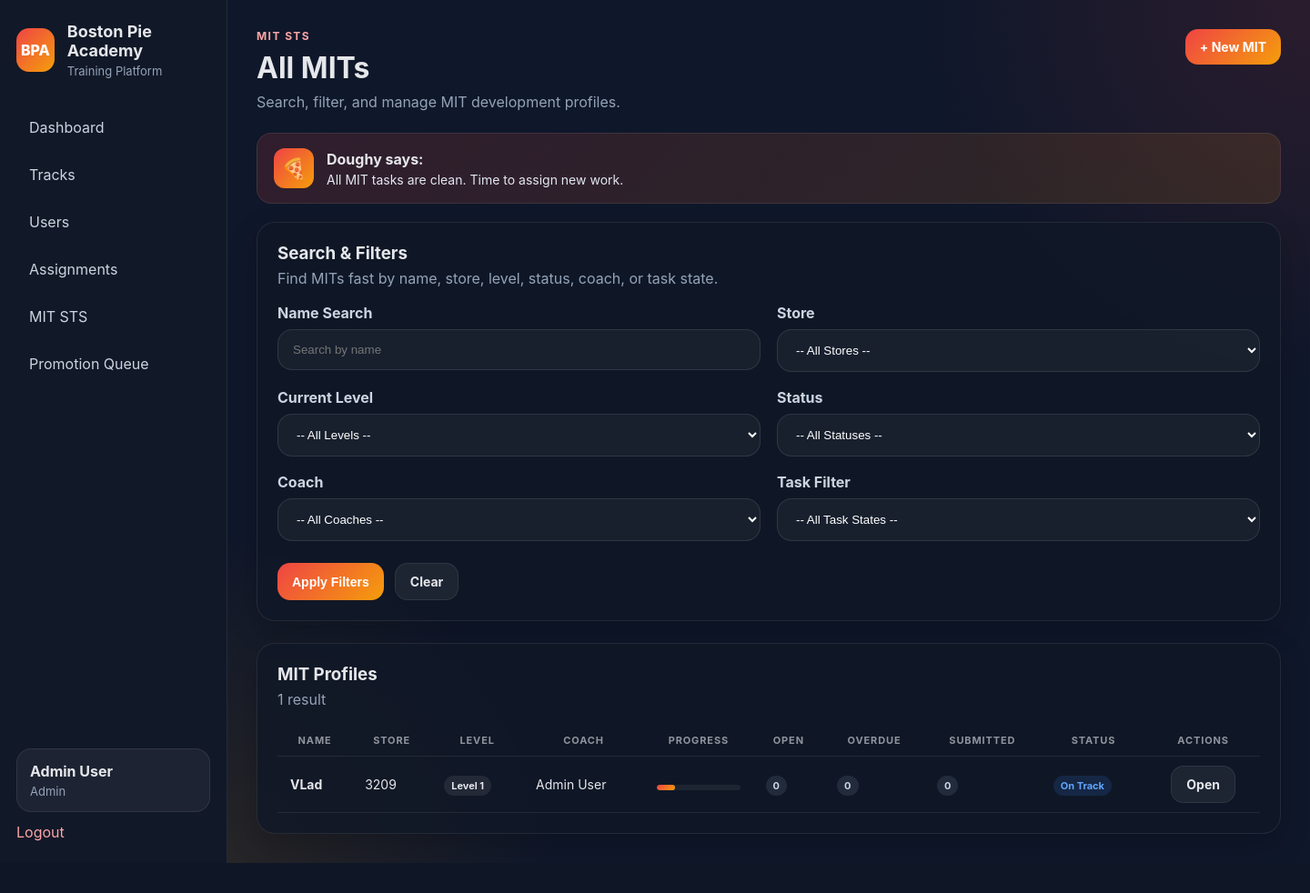
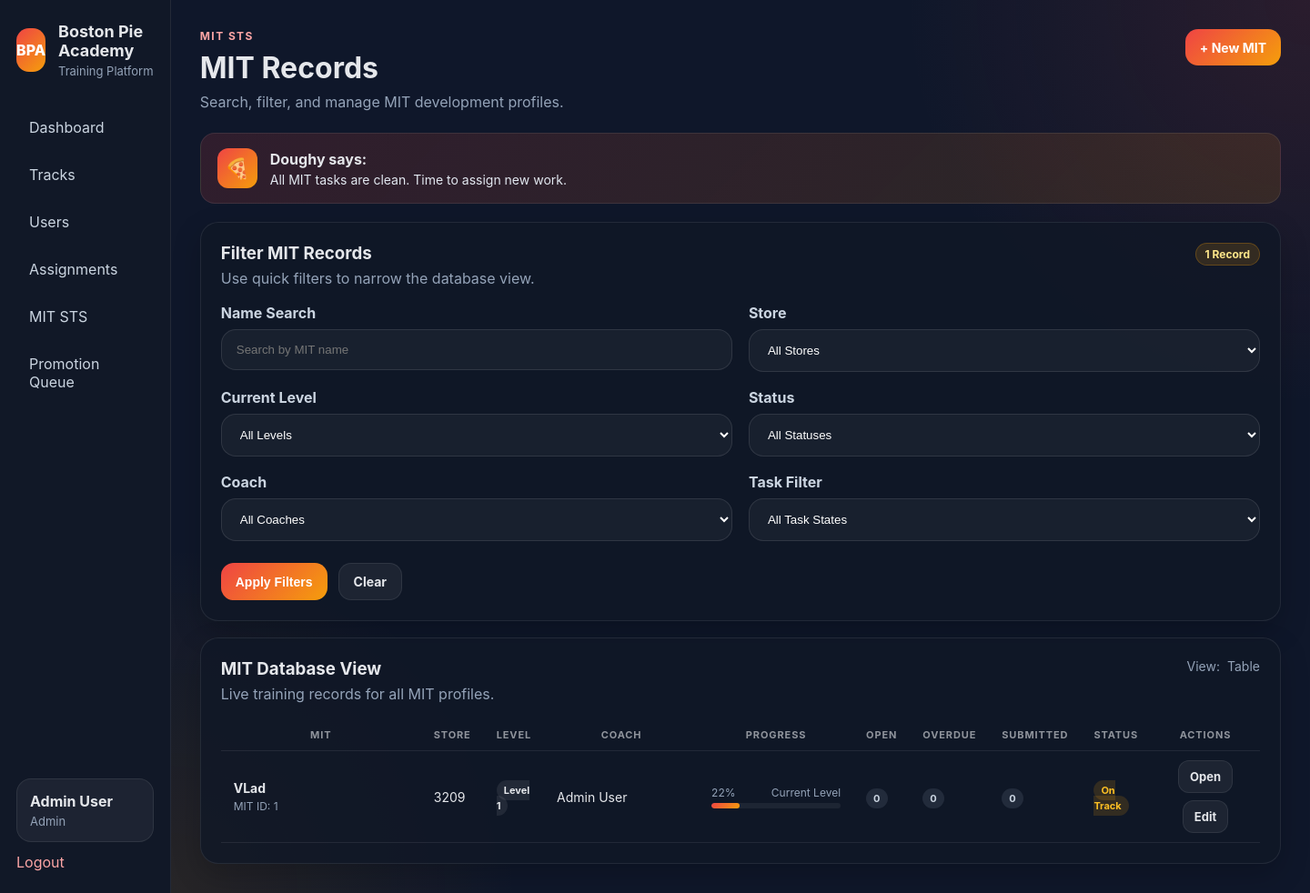
Before and after one commit to zilbervlad/boston-pie-academy, a Flask app: page /mit-sts/mits in a window 1440 px wide. Shown: the whole page at 91% size. Before the commit the page ends 949 px from the top, so only its background shows below. Run offline with Flask 3, Linux system fonts and the light colour scheme; a user stored in the database is signed in.

Commit message:
Upgrade MIT list into cleaner database view

```diff
--- a/app/templates/mit_sts/mit_list.html
+++ b/app/templates/mit_sts/mit_list.html
@@ -6,32 +6,39 @@
 <div class="page-header">
     <div>
         <p class="eyebrow">MIT STS</p>
-        <h2>All MITs</h2>
+        <h2>MIT Records</h2>
         <p class="subtle">Search, filter, and manage MIT development profiles.</p>
     </div>
 
-    <a class="btn btn-primary" href="{{ url_for('mit_sts.new_mit') }}">+ New MIT</a>
+    <div class="track-actions">
+        <a class="btn btn-primary" href="{{ url_for('mit_sts.new_mit') }}">+ New MIT</a>
+    </div>
 </div>
 
 {% set message = doughy_message %}
 {% include "partials/doughy.html" %}
 
-<div class="card" style="margin-bottom: 24px;">
-    <div class="card-header">
-        <h3>Search & Filters</h3>
-        <p>Find MITs fast by name, store, level, status, coach, or task state.</p>
+<div class="card" style="margin-bottom: 18px;">
+    <div class="card-header" style="display:flex; justify-content:space-between; align-items:flex-start; gap:16px; flex-wrap:wrap;">
+        <div>
+            <h3>Filter MIT Records</h3>
+            <p>Use quick filters to narrow the database view.</p>
+        </div>
+        <div class="badge">
+            {{ mits|length }} Record{{ '' if mits|length == 1 else 's' }}
+        </div>
     </div>
 
     <form method="GET" action="{{ url_for('mit_sts.list_mits') }}" class="form-grid">
         <div class="form-group">
             <label>Name Search</label>
-            <input type="text" name="q" value="{{ q or '' }}" placeholder="Search by name">
+            <input type="text" name="q" value="{{ q or '' }}" placeholder="Search by MIT name">
         </div>
 
         <div class="form-group">
             <label>Store</label>
             <select name="store">
-                <option value="">-- All Stores --</option>
+                <option value="">All Stores</option>
                 {% for store in stores %}
                 <option value="{{ store }}" {% if selected_store == store %}selected{% endif %}>{{ store }}</option>
                 {% endfor %}
@@ -41,7 +48,7 @@
         <div class="form-group">
             <label>Current Level</label>
             <select name="level">
-                <option value="">-- All Levels --</option>
+                <option value="">All Levels</option>
                 <option value="1" {% if selected_level == '1' %}selected{% endif %}>Level 1</option>
                 <option value="2" {% if selected_level == '2' %}selected{% endif %}>Level 2</option>
                 <option value="3" {% if selected_level == '3' %}selected{% endif %}>Level 3</option>
@@ -51,21 +58,21 @@
         <div class="form-group">
             <label>Status</label>
             <select name="status">
-                <option value="">-- All Statuses --</option>
-                <option value="on_track">On Track</option>
-                <option value="blocked">Blocked</option>
-                <option value="ready">Ready</option>
-                <option value="promoted">Promoted</option>
-                <option value="inactive">Inactive</option>
+                <option value="">All Statuses</option>
+                <option value="on_track" {% if selected_status == 'on_track' %}selected{% endif %}>On Track</option>
+                <option value="blocked" {% if selected_status == 'blocked' %}selected{% endif %}>Blocked</option>
+                <option value="ready" {% if selected_status == 'ready' %}selected{% endif %}>Ready</option>
+                <option value="promoted" {% if selected_status == 'promoted' %}selected{% endif %}>Promoted</option>
+                <option value="inactive" {% if selected_status == 'inactive' %}selected{% endif %}>Inactive</option>
             </select>
         </div>
 
         <div class="form-group">
             <label>Coach</label>
             <select name="coach">
-                <option value="">-- All Coaches --</option>
+                <option value="">All Coaches</option>
                 {% for coach in coaches %}
-                <option value="{{ coach.id }}">{{ coach.name }}</option>
+                <option value="{{ coach.id }}" {% if selected_coach == coach.id|string %}selected{% endif %}>{{ coach.name }}</option>
                 {% endfor %}
             </select>
         </div>
@@ -73,10 +80,10 @@
         <div class="form-group">
             <label>Task Filter</label>
             <select name="task_filter">
-                <option value="">-- All Task States --</option>
-                <option value="open">Has Open Tasks</option>
-                <option value="overdue">Has Overdue Tasks</option>
-                <option value="submitted">Has Submitted Tasks</option>
+                <option value="">All Task States</option>
+                <option value="open" {% if selected_task_filter == 'open' %}selected{% endif %}>Has Open Tasks</option>
+                <option value="overdue" {% if selected_task_filter == 'overdue' %}selected{% endif %}>Has Overdue Tasks</option>
+                <option value="submitted" {% if selected_task_filter == 'submitted' %}selected{% endif %}>Has Submitted Tasks</option>
             </select>
         </div>
 
@@ -88,9 +95,15 @@
 </div>
 
 <div class="card">
-    <div class="card-header">
-        <h3>MIT Profiles</h3>
-        <p>{{ mits|length }} result{{ '' if mits|length == 1 else 's' }}</p>
+    <div class="card-header" style="display:flex; justify-content:space-between; align-items:flex-start; gap:16px; flex-wrap:wrap;">
+        <div>
+            <h3>MIT Database View</h3>
+            <p>Live training records for all MIT profiles.</p>
+        </div>
+        <div class="track-meta" style="margin-top:0;">
+            <span>View:</span>
+            <span>Table</span>
+        </div>
     </div>
 
     {% if mits %}
@@ -98,16 +111,16 @@
         <table class="data-table">
             <thead>
                 <tr>
-                    <th>Name</th>
+                    <th style="min-width: 220px;">MIT</th>
                     <th>Store</th>
                     <th>Level</th>
-                    <th>Coach</th>
-                    <th>Progress</th>
+                    <th style="min-width: 170px;">Coach</th>
+                    <th style="min-width: 170px;">Progress</th>
                     <th>Open</th>
                     <th>Overdue</th>
                     <th>Submitted</th>
                     <th>Status</th>
-                    <th style="text-align: center;">Actions</th>
+                    <th style="text-align:center; min-width: 120px;">Actions</th>
                 </tr>
             </thead>
             <tbody>
@@ -115,35 +128,85 @@
                 {% set progress = progress_map.get(mit.id, 0) %}
                 {% set counts = task_counts_map.get(mit.id, {'open': 0, 'overdue': 0, 'submitted': 0}) %}
                 <tr class="{% if counts.overdue > 0 %}mit-row-overdue{% endif %}">
-                    <td><strong>{{ mit.mit_user.name }}</strong></td>
-                    <td>{{ mit.store_number or 'Not set' }}</td>
-                    <td><span class="pill pill-neutral">Level {{ mit.current_level }}</span></td>
-                    <td>{{ mit.coach_user.name if mit.coach_user else 'Unassigned' }}</td>
+                    <td>
+                        <div style="display:flex; flex-direction:column; gap:4px;">
+                            <strong>{{ mit.mit_user.name }}</strong>
+                            <span style="font-size:12px; color:#94a3b8;">
+                                MIT ID: {{ mit.id }}
+                            </span>
+                        </div>
+                    </td>
 
                     <td>
-                        <div class="progress-bar">
+                        {{ mit.store_number or 'Not set' }}
+                    </td>
+
+                    <td>
+                        <span class="pill pill-neutral">Level {{ mit.current_level }}</span>
+                    </td>
+
+                    <td>
+                        {{ mit.coach_user.name if mit.coach_user else 'Unassigned' }}
+                    </td>
+
+                    <td>
+                        <div style="display:flex; justify-content:space-between; align-items:center; gap:10px; font-size:12px; color:#94a3b8; margin-bottom:4px;">
+                            <span>{{ progress }}%</span>
+                            <span>Current Level</span>
+                        </div>
+                        <div class="progress-bar" style="margin-top:0;">
                             <div class="progress-fill" style="width: {{ progress }}%;"></div>
                         </div>
                     </td>
 
-                    <td><span class="pill {{ 'pill-warning' if counts.open else 'pill-muted' }}">{{ counts.open }}</span></td>
-                    <td><span class="pill {{ 'pill-danger' if counts.overdue else 'pill-muted' }}">{{ counts.overdue }}</span></td>
-                    <td><span class="pill {{ 'pill-info' if counts.submitted else 'pill-muted' }}">{{ counts.submitted }}</span></td>
-
                     <td>
-                        <span class="pill pill-info">
-                            {{ mit.sts_status|replace('_',' ')|title }}
+                        <span class="pill {{ 'pill-warning' if counts.open else 'pill-muted' }}">
+                            {{ counts.open }}
                         </span>
                     </td>
 
+                    <td>
+                        <span class="pill {{ 'pill-danger' if counts.overdue else 'pill-muted' }}">
+                            {{ counts.overdue }}
+                        </span>
+                    </td>
+
+                    <td>
+                        <span class="pill {{ 'pill-info' if counts.submitted else 'pill-muted' }}">
+                            {{ counts.submitted }}
+                        </span>
+                    </td>
+
+                    <td>
+                        {% if mit.sts_status == "ready" %}
+                            <span class="pill pill-success">Ready</span>
+                        {% elif mit.sts_status == "blocked" %}
+                            <span class="pill pill-danger">Blocked</span>
+                        {% elif mit.sts_status == "promoted" %}
+                            <span class="pill pill-info">Promoted</span>
+                        {% elif mit.sts_status == "inactive" %}
+                            <span class="pill pill-muted">Inactive</span>
+                        {% else %}
+                            <span class="pill pill-warning">{{ mit.sts_status|replace('_',' ')|title }}</span>
+                        {% endif %}
+                    </td>
+
                     <td style="text-align:center;">
-                        <a class="btn btn-secondary" href="{{ url_for('mit_sts.view_mit', mit_id=mit.id) }}">Open</a>
+                        <div style="display:flex; gap:8px; justify-content:center; flex-wrap:wrap;">
+                            <a class="btn btn-secondary btn-sm" href="{{ url_for('mit_sts.view_mit', mit_id=mit.id) }}">Open</a>
+                            <a class="btn btn-secondary btn-sm" href="{{ url_for('mit_sts.edit_mit', mit_id=mit.id) }}">Edit</a>
+                        </div>
                     </td>
                 </tr>
                 {% endfor %}
             </tbody>
         </table>
     </div>
+    {% else %}
+    <div class="empty-state">
+        <h3>No MIT records found</h3>
+        <p>Try adjusting your filters or create a new MIT profile.</p>
+    </div>
     {% endif %}
 </div>
 {% endblock %}
```
